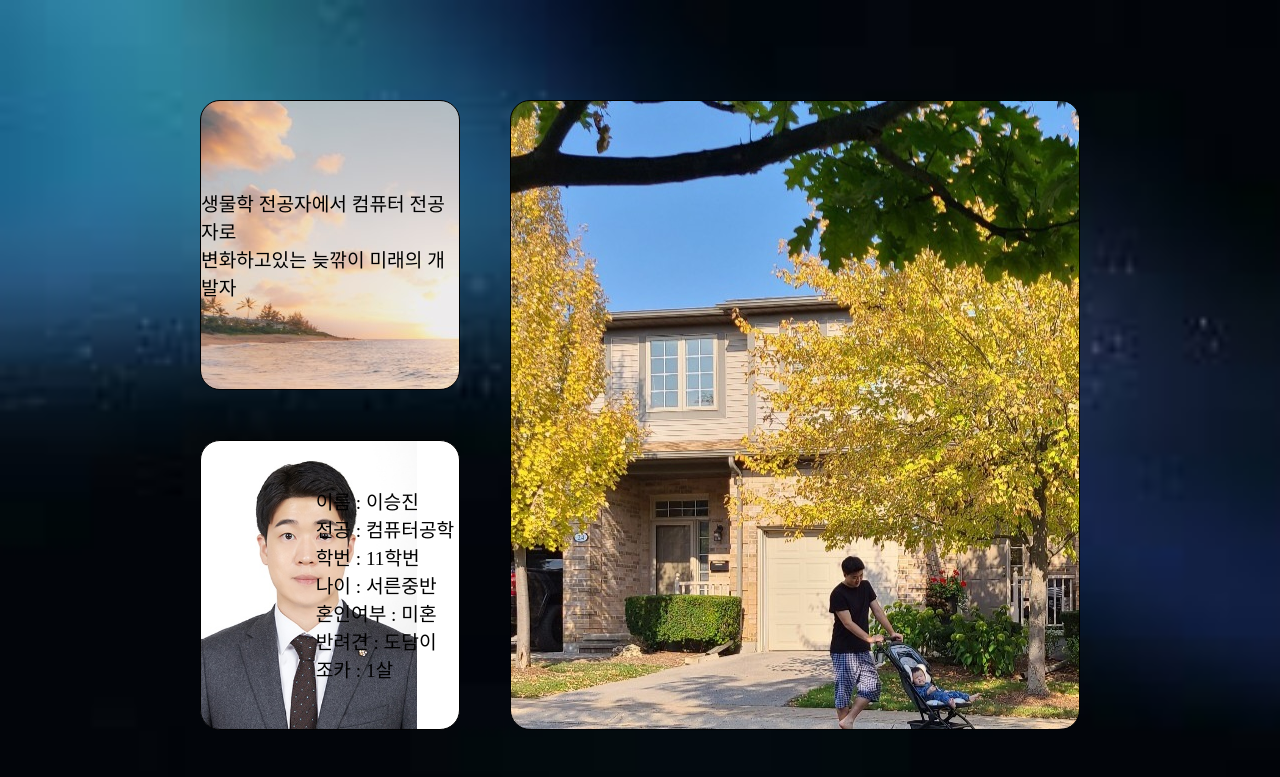
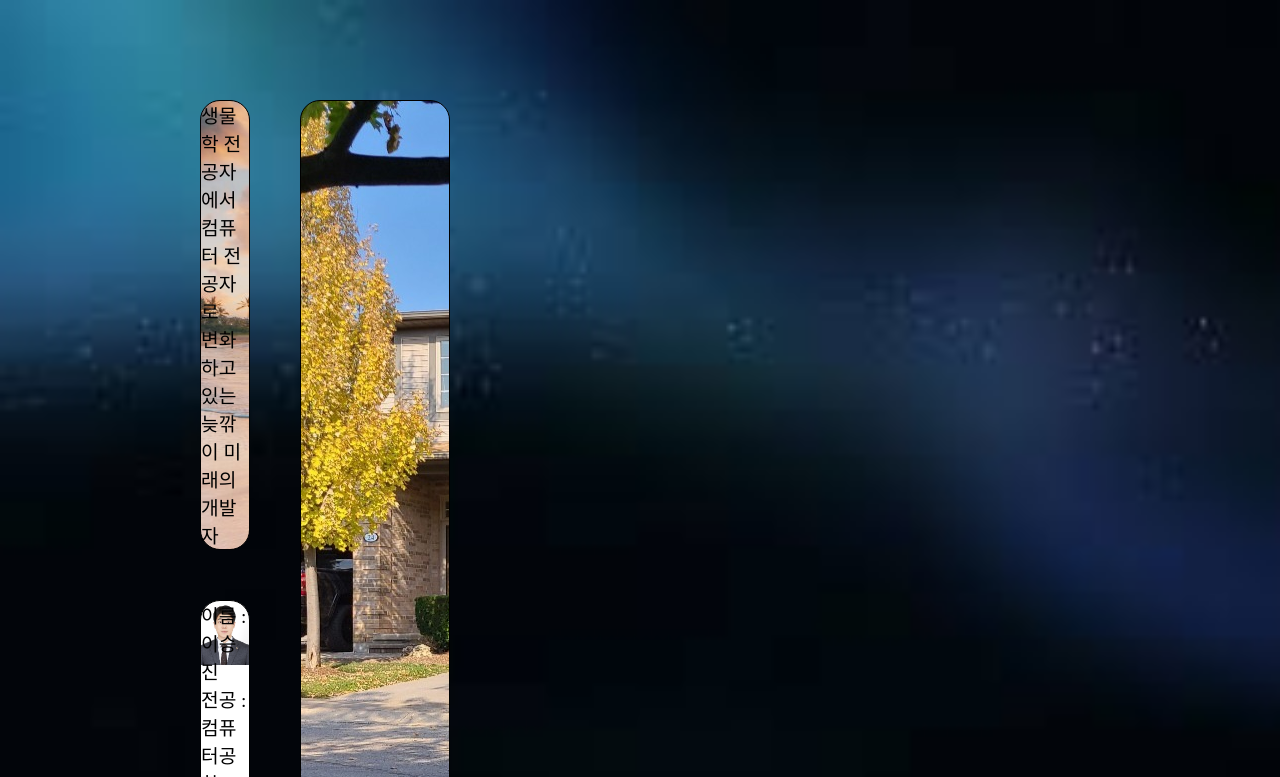
Before and after one commit to benny0111/benny0111.github.io, a plain HTML site: page index.html in a window 1280 px wide. Shown: the top 777 px of the page. Drawn offline with Linux system fonts and the light colour scheme.

Commit message:
Update style.css

```diff
--- a/style.css
+++ b/style.css
@@ -22,8 +22,8 @@ body {
 .container{
   display: grid;
   padding: 100px 200px;
-  grid-template-columns: repeat(3, 1fr);
-  grid-auto-rows: minmax(290px, auto);
+  grid-template-columns: repeat(3, 50px);
+  grid-auto-rows: minmax(300px, auto);
   grid-gap: 50px;
 }
 
```
